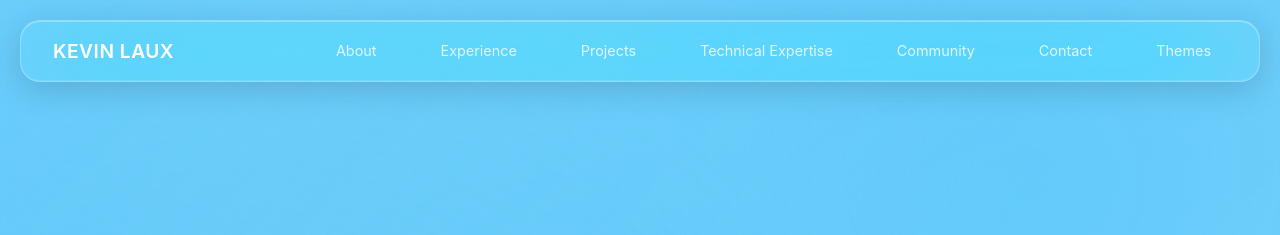
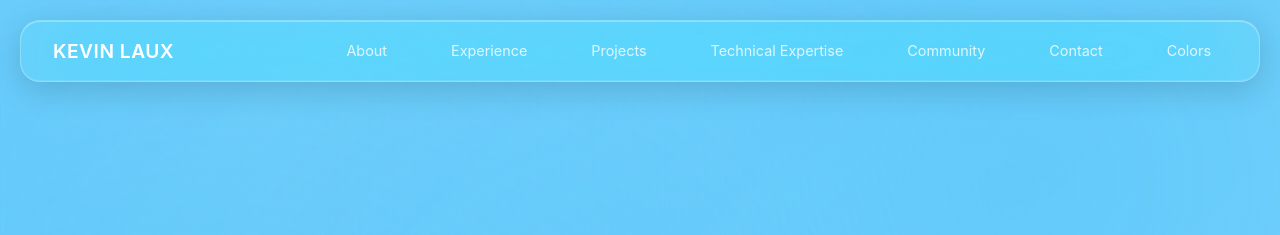
Before and after one commit to KevinLaux/kevinlaux.github.io, a Jekyll site: the page test-glass-enhanced.html, which Jekyll copies as it is, in a window 1280 px wide. Shown: the top 235 px of the page. Built offline with Jekyll 4.4.1, drawn with Linux system fonts in a browser that asks for light colours; some web fonts are replaced.

Commit message:
Fix theme color functionality and update dropdown order
- Fixed theme color button functionality (setGlassColor function now works)
- Changed dropdown label from 'Themes' to 'Colors'
- Reordered color buttons: white, blue, orange, grey, black
- Updated JavaScript color mapping to match new button order
- Fixed syntax error in JavaScript (removed extra closing brace)
- All theme color buttons now properly change the page appearance when clicked

```diff
--- a/test-glass-enhanced.html
+++ b/test-glass-enhanced.html
@@ -825,9 +825,13 @@
                         <a href="#contact" class="nav-link">Contact</a>
                     </li>
                     <li class="nav-item">
-                        <a href="#" class="nav-link">Themes</a>
+                        <a href="#" class="nav-link">Colors</a>
                         <div class="dropdown">
                             <div class="theme-color-grid">
+                                <div class="theme-color-button"
+                                     style="background: linear-gradient(135deg, #f8fafc, #cbd5e1);"
+                                     onclick="setGlassColor('white')"
+                                     title="Pure White"></div>
                                 <div class="theme-color-button"
                                      style="background: linear-gradient(135deg, #0ea5e9, #e0f2fe);"
                                      onclick="setGlassColor('blue')"
@@ -836,10 +840,6 @@
                                      style="background: linear-gradient(135deg, #f97316, #fef3c7);"
                                      onclick="setGlassColor('orange')"
                                      title="Sunset Orange"></div>
-                                <div class="theme-color-button"
-                                     style="background: linear-gradient(135deg, #f8fafc, #cbd5e1);"
-                                     onclick="setGlassColor('white')"
-                                     title="Pure White"></div>
                                 <div class="theme-color-button"
                                      style="background: linear-gradient(135deg, #64748b, #f1f5f9);"
                                      onclick="setGlassColor('grey')"
@@ -1377,9 +1377,9 @@
 
             // Find and activate the correct button based on the color
             const colorMap = {
-                'blue': 0,
-                'orange': 1,
-                'white': 2,
+                'white': 0,
+                'blue': 1,
+                'orange': 2,
                 'grey': 3,
                 'black': 4
             };
@@ -1416,7 +1416,6 @@
                 header.offsetHeight; // Trigger reflow
                 header.style.display = '';
             }
-        }
         }
 
         function toggleTheme() {
```
